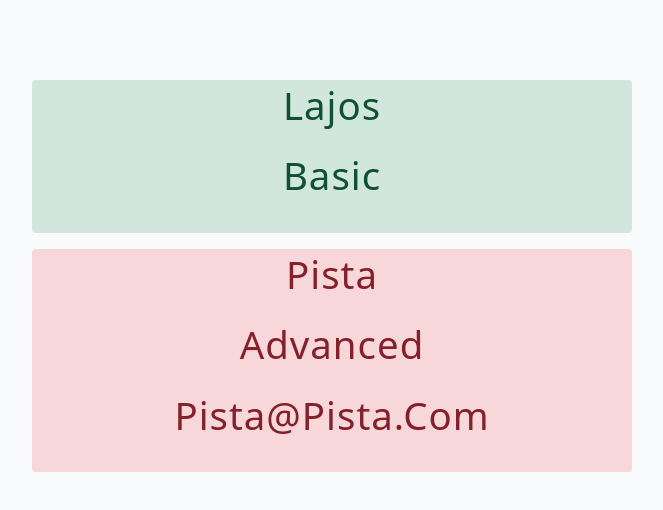
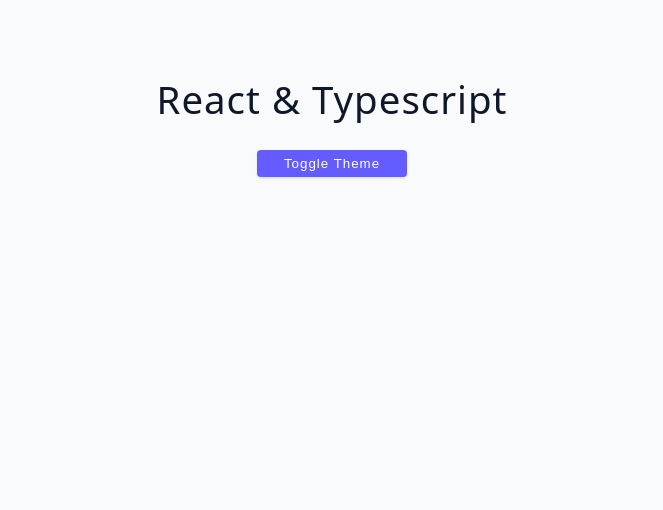
Before and after one commit to Pvili2/Typescript-with-react-Learn, a React (Vite) app: page / in a window 1280 px wide. Shown: the top 510 px of the page, without its empty margins (308-971 px from the left). Built offline with nearby package versions, Linux system fonts and the light colour scheme.

Commit message:
React context working with TS

```diff
--- a/src/App.tsx
+++ b/src/App.tsx
@@ -1,11 +1,9 @@
-import Component from "./starter/05-challenge";
+import Component from "./starter/06-context";
 
 function App() {
   return (
     <main>
-      <Component type="basic" name="Lajos"/>
-      <Component type="advanced" name="Pista" email="pista@pista.com"/>
-
+      <Component />
     </main>
   );
 }
--- /dev/null
+++ b/src/starter/06-context/context.tsx
@@ -0,0 +1,33 @@
+import { createContext,useContext, useState } from "react";
+
+type Theme = "dark" | "light" | "system";
+
+type ThemeProviderState = {
+    theme: Theme,
+    setTheme: (theme: Theme) => void
+}
+
+type ThemeProviderProps = {
+    children: React.ReactNode,
+    defaultTheme?: Theme
+}
+//in TS we must add a default value to the createContext function
+const ThemeProviderContext = createContext<ThemeProviderState| undefined>(undefined)
+
+export function ThemeProvider({children, defaultTheme = "system"}:ThemeProviderProps){
+    const [theme, setTheme] = useState<Theme>(defaultTheme);
+
+    return <ThemeProviderContext.Provider value={{theme,setTheme }}>
+        {children}
+    </ThemeProviderContext.Provider>
+}
+
+//custom hook
+export const useTheme = () =>{
+
+    const context = useContext(ThemeProviderContext);
+
+    if(context === undefined) throw new Error("ThemProvider is undefined");
+
+    return context;
+}
--- a/src/starter/06-context/index.tsx
+++ b/src/starter/06-context/index.tsx
@@ -1,9 +1,31 @@
+import { useTheme,ThemeProvider } from "./context";
+
+function ParentComponent(){
+  return (
+    <ThemeProvider>
+      <Component/>
+    </ThemeProvider>
+  )
+}
+
 function Component() {
+
+  const context = useTheme();
+
+  console.log(context)
   return (
     <div>
       <h2>React & Typescript</h2>
-      <h2>Context API</h2>
+      <button onClick={() =>{
+        if(context.theme === "system"){
+          context.setTheme('dark');
+        }else{
+          context.setTheme('system');
+        }
+      }}
+      className="btn btn-center"
+      >toggle theme</button>
     </div>
   );
 }
-export default Component;
+export default ParentComponent;
```
